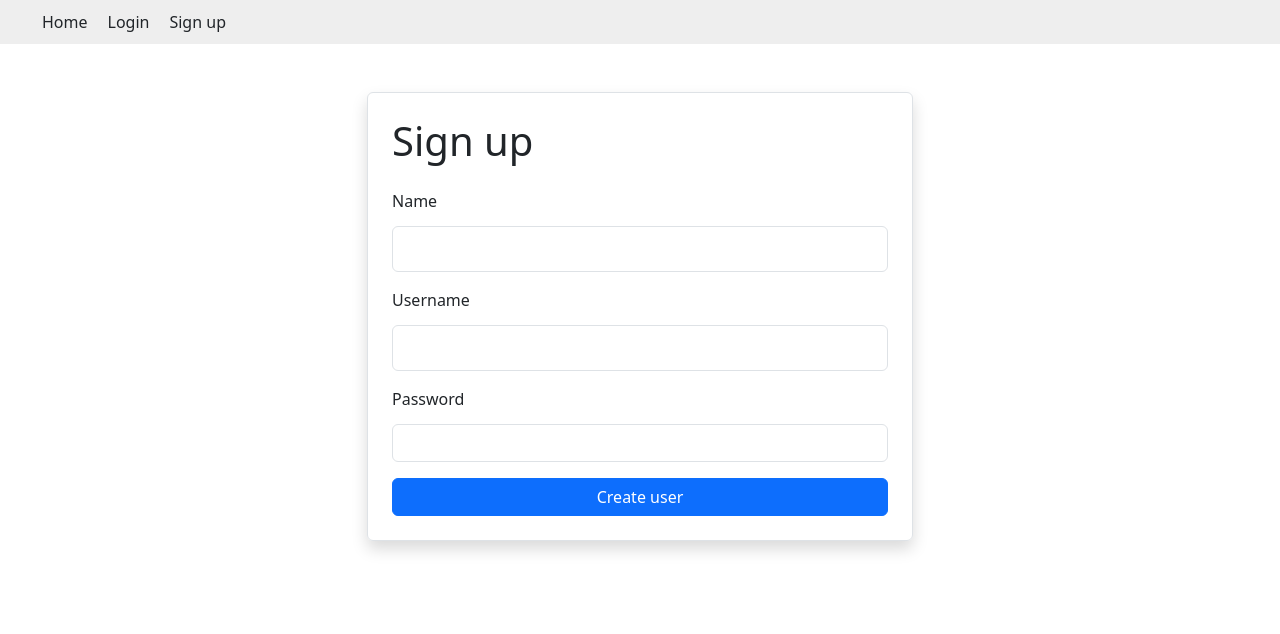
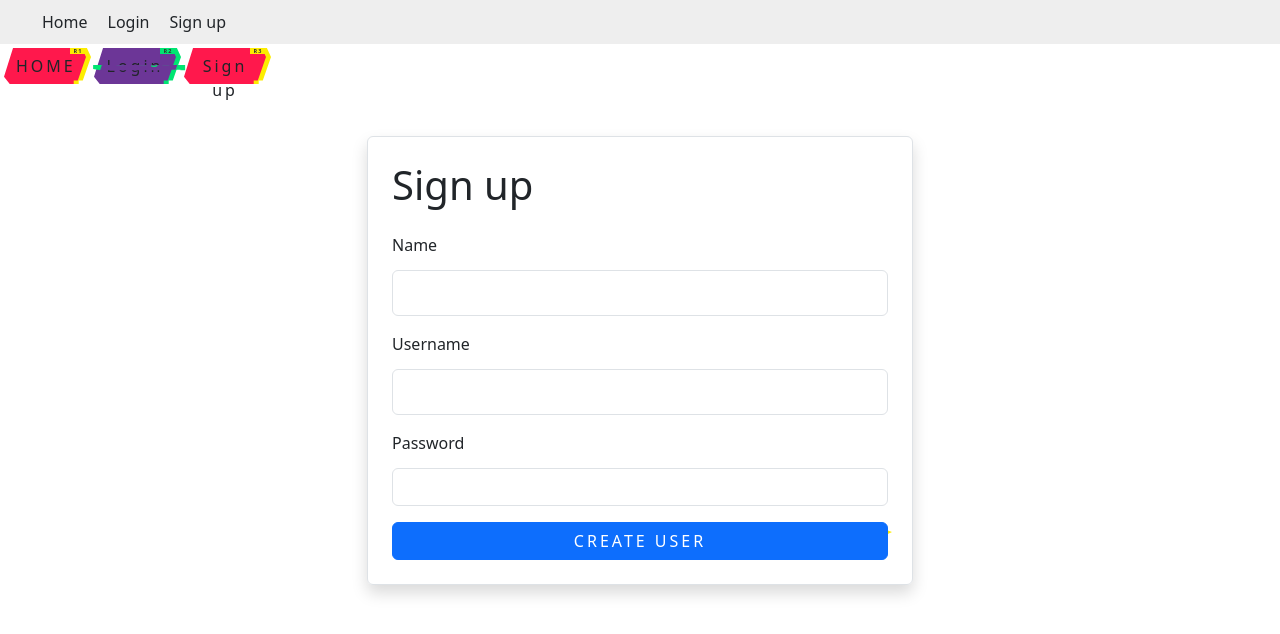
Before and after one commit to Aron-png/Proyecto-Login, a React (Vite) app in the folder frontend/frontend/: page /signup in a window 1280 px wide. Shown: the top 634 px of the page. Built offline with nearby package versions, Linux system fonts and the light colour scheme.

Commit message:
estilos 2da parte

```diff
--- a/frontend/frontend/src/index.css
+++ b/frontend/frontend/src/index.css
@@ -71,4 +71,5 @@ Agegamos
 .no-underline {
   color: inherit;
   text-decoration: none;
+  text-transform: none;
 }
--- a/frontend/frontend/src/layout/DefaultLayout.tsx
+++ b/frontend/frontend/src/layout/DefaultLayout.tsx
@@ -1,5 +1,6 @@
 import { Link } from 'react-router-dom';
 import React from 'react';
+import './Styles/DefaultStyles.css';
 /*
 En éste archivo se tendra:
     - el header, encabezado de la página web.
@@ -9,6 +10,7 @@ En éste archivo se tendra:
 interface DefaultLayoutProps{
     children: React.ReactNode;
 }
+
 
 export default function DefaultLayout({children} : DefaultLayoutProps){
     return(
@@ -29,6 +31,43 @@ export default function DefaultLayout({children} : DefaultLayoutProps){
                 </nav>
             </header>
 
+    <div className="centradoOne">
+
+      <div className="radio-wrapper">
+        <input type="radio" id="value-1" name="btn" className="input" />
+        <div className="btn">
+            <Link to="/login" className="no-underline"></Link>
+          <span aria-hidden={false}>Home</span>
+          <span aria-hidden={false} className="btn__glitch">$h0 me</span>
+          <label className="number">R1</label>
+
+        </div>
+      </div>
+
+      <div className="radio-wrapper">
+        <input type="radio" defaultChecked id="value-2" name="btn" className="input" />
+        <div className="btn">
+        <Link to="/login" className="no-underline">
+          <span aria-hidden={false}>Login</span>
+          <span aria-hidden={false} className="btn__glitch">_L_o_g_i_n_</span>
+          <label className="number">R2</label>
+          </Link>
+        </div>
+      </div>
+
+      <div className="radio-wrapper">
+        <input type="radio" id="value-3" name="btn" className="input" />
+        <div className="btn">
+        <Link to="/login" className="no-underline">
+        <span aria-hidden={false}>Sign up</span>
+          <span aria-hidden={false} className="btn__glitch">sI_Gn #p</span>
+          <label className="number">R3</label>
+          </Link>
+        </div>
+      </div>
+
+    </div>
+
             <main>{children}</main>
         </>
     )
--- a/frontend/frontend/src/layout/Styles/DefaultStyles.css
+++ b/frontend/frontend/src/layout/Styles/DefaultStyles.css
@@ -1,4 +1,4 @@
-.container {
+.centradoOne {
   display: flex;
   flex-direction: row;
 }
--- a/frontend/frontend/src/routes/Home.tsx
+++ b/frontend/frontend/src/routes/Home.tsx
@@ -13,6 +13,7 @@ export default function Home() {
         <>
             <DefaultLayout>
             <div style={{ display: 'flex', justifyContent: 'center', alignItems: 'center', height: '100vh' }}>
+
             <div className="boxes">
     <div className="box">
         <div></div>
@@ -39,8 +40,10 @@ export default function Home() {
         <div></div>
     </div>
 </div>
+</div>
 
-    </div>
+
+
 
 
             </DefaultLayout>
--- a/frontend/frontend/src/routes/Styles/Loading.css
+++ /dev/null
@@ -1,92 +0,0 @@
-.glitch {
-    position: relative;
-    font-size: 25px;
-    font-weight: 700;
-    line-height: 1.2;
-    color: #fff;
-    letter-spacing: 5px;
-    z-index: 1;
-    animation: shift 1s ease-in-out infinite alternate;
-  }
-
-  .glitch:before,
-  .glitch:after {
-    display: block;
-    content: attr(data-glitch);
-    position: absolute;
-    top: 0;
-    left: 0;
-    opacity: 0.8;
-  }
-
-  .glitch:before {
-    animation: glitch 0.4s cubic-bezier(0.25, 0.46, 0.45, 0.94) both infinite;
-    color: #8b00ff;
-    z-index: -1;
-  }
-
-  .glitch:after {
-    animation: glitch 0.4s cubic-bezier(0.25, 0.46, 0.45, 0.94) reverse both infinite;
-    color: #00e571;
-    z-index: -2;
-  }
-
-  @keyframes glitch {
-    0% {
-      transform: translate(0);
-    }
-
-    20% {
-      transform: translate(-3px, 3px);
-    }
-
-    40% {
-      transform: translate(-3px, -3px);
-    }
-
-    60% {
-      transform: translate(3px, 3px);
-    }
-
-    80% {
-      transform: translate(3px, -3px);
-    }
-
-    to {
-      transform: translate(0);
-    }
-  }
-
-  @keyframes shift {
-    0%, 40%, 44%, 58%, 61%, 65%, 69%, 73%, 100% {
-      transform: skewX(0deg);
-    }
-
-    41% {
-      transform: skewX(10deg);
-    }
-
-    42% {
-      transform: skewX(-10deg);
-    }
-
-    59% {
-      transform: skewX(40deg) skewY(10deg);
-    }
-
-    60% {
-      transform: skewX(-40deg) skewY(-10deg);
-    }
-
-    63% {
-      transform: skewX(10deg) skewY(-5deg);
-    }
-
-    70% {
-      transform: skewX(-50deg) skewY(-20deg);
-    }
-
-    71% {
-      transform: skewX(10deg) skewY(-10deg);
-    }
-  }
```
Also changed, not shown: frontend/frontend/src/routes/Styles/HomeStyles.css (indentation only). Lines whose indentation alone changed are shown as unchanged.
